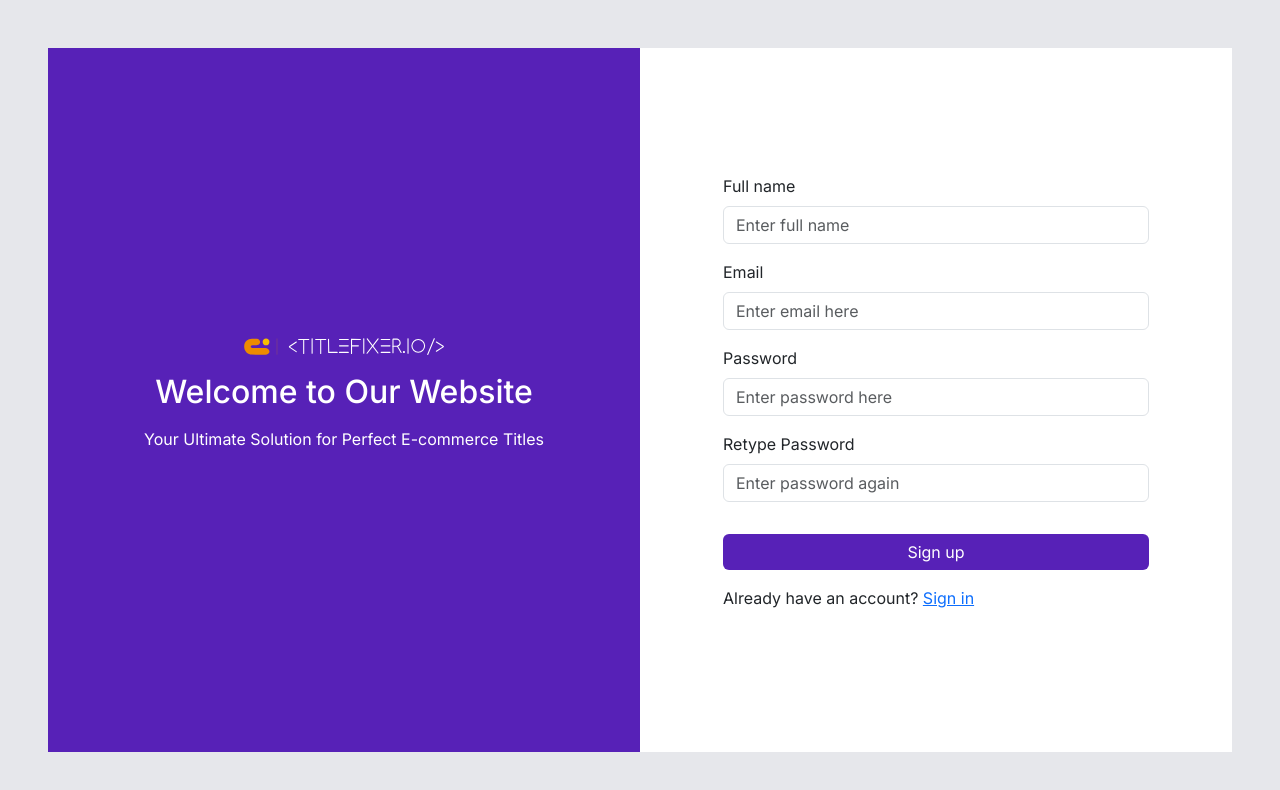
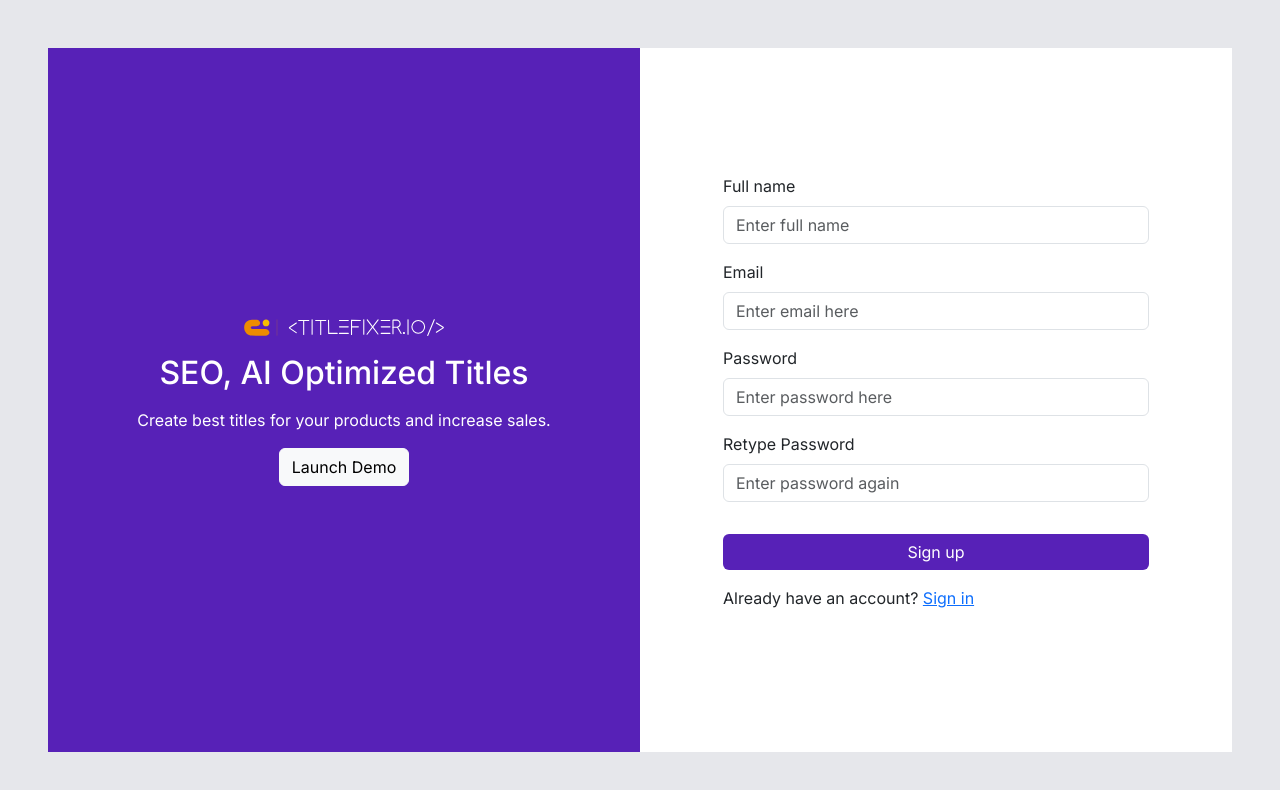
Before and after one commit to nmedia82/Titles-Fixer, a React (Create React App) app: page / in a window 1280 px wide. Shown: the top 790 px of the page. Built offline with nearby package versions, Linux system fonts and the light colour scheme.

Commit message:
guest paymnet

```diff
--- a/src/App.js
+++ b/src/App.js
@@ -18,7 +18,7 @@
 import Header from "./components/Header";
 import AuthForm from "./components/auth/Auth";
 import { loginUser, logout } from "./services/auth";
-import { Container, Col, Row } from "react-bootstrap";
+import { Container, Col, Row, Button } from "react-bootstrap";
 import MyCredits from "./components/Credits";
 import logo from "./images/Logo-white.svg";
 
@@ -45,6 +45,7 @@
   const [IsLoading, setIsLoading] = useState(false);
   const [View, setView] = useState("Login");
   const [activeNavItem, setActiveNavItem] = useState("");
+  const [Guest, setGuest] = useState(false);
 
   // console.log(User);
 
@@ -84,6 +85,9 @@
           });
 
           setIsLoading(false);
+
+          if (user_id === "guest") setGuest(true);
+          setView("Home");
         } catch (error) {
           console.error("Error fetching website info:", error);
           setIsLoading(false);
@@ -100,7 +104,8 @@
     if (navItem === "Logout") return handleLogout();
     setActiveNavItem(navItem);
     setView(navItem);
-    setActiveNavItem("Home");
+    console.log(navItem);
+    // setActiveNavItem("Home");
     // Implement your own logic for navigation or other actions here
   };
 
@@ -201,6 +206,11 @@
     setTitleCredits(title_credits);
   };
 
+  const handleDemo = () => {
+    setGuest(true);
+    setView("Home");
+  };
+
   return (
     <div className="container-fluid p-0">
       {View === "Login" && !User && (
@@ -222,10 +232,13 @@
                     className="app-logo img-fluid"
                     style={{ width: "200px" }}
                   />
-                  <h2 className="mt-3">Welcome to Our Website</h2>
+                  <h2 className="mt-3">SEO, AI Optimized Titles</h2>
                   <p className="mt-3">
-                    Your Ultimate Solution for Perfect E-commerce Titles
+                    Create best titles for your products and increase sales.
                   </p>
+                  <Button variant="light" onClick={handleDemo}>
+                    Launch Demo
+                  </Button>
                 </div>
               </div>
               <div className="col-lg-6 p-0 bg-white d-flex align-items-center justify-content-center">
@@ -236,12 +249,12 @@
         </div>
       )}
 
-      {User && (
+      {(User || Guest) && (
         <div className="p-0">
           <Header
             onNavClick={handleNavClick}
             User={User}
-            // activeNavItem={activeNavItem}
+            // activeNavItem={(nav) => setActiveNavItem(nav)}
           />
           <div className="row mt-4">
             {IsLoading ? (
--- a/src/components/Header.js
+++ b/src/components/Header.js
@@ -1,7 +1,7 @@
-import React from 'react';
-import { Navbar, Nav } from 'react-bootstrap';
-import logo from './../images/Logo-white.svg';
-import '../App.css';
+import React from "react";
+import { Navbar, Nav } from "react-bootstrap";
+import logo from "./../images/Logo-white.svg";
+import "../App.css";
 
 const Header = ({ User, onNavClick, activeNavItem }) => {
   const isLoggedIn = () => {
@@ -9,81 +9,75 @@
   };
 
   return (
-		<Navbar
-			bg=""
-			expand="lg"
-			className="app-header"
-		>
-			<Navbar.Brand
-				href="#home"
-				onClick={() => onNavClick('Home')}
-			>
+    <Navbar bg="" expand="lg" className="app-header">
+      <Navbar.Brand href="#home" onClick={() => onNavClick("Home")}>
         <img
           src={logo}
           alt="Title Fixer Online"
           className="app-logo img-fluid"
-					style={{ width: '200px', cursor: 'pointer' }}
+          style={{ width: "200px", cursor: "pointer" }}
         />
       </Navbar.Brand>
       <Navbar.Toggle aria-controls="basic-navbar-nav" />
-			<Navbar.Collapse
-				id="basic-navbar-nav"
-				className="justify-content-end"
-			>
+      <Navbar.Collapse id="basic-navbar-nav" className="justify-content-end">
         <Nav className="ml-auto d-flex align-items-center">
           {!isLoggedIn() ? (
             <>
-							{/* <Nav.Link
-								onClick={() => onNavClick('Home')}
-								active={activeNavItem === 'Home'}
+              <Nav.Link
+                onClick={() => onNavClick("Home")}
+                active={activeNavItem === "Home"}
               >
                 Home
               </Nav.Link>
               <div className="nav-separator"></div>
               <Nav.Link
-								onClick={() => onNavClick('Login')}
-								active={activeNavItem === 'Login'}
+                onClick={() => onNavClick("Login")}
+                active={activeNavItem === "Login"}
               >
                 Login/Register
               </Nav.Link>
               <div className="nav-separator"></div>
               <Nav.Link
-								onClick={() => onNavClick('Buy')}
-								active={activeNavItem === 'Buy'}
+                onClick={() => onNavClick("Buy")}
+                active={activeNavItem === "Buy"}
               >
                 Packages
-							</Nav.Link> */}
+              </Nav.Link>
             </>
           ) : (
             <>
-							{/* <Nav.Item>
-								<span style={{ fontSize: '.75rem' }}>Hi, {User.fullname}</span>
+              <Nav.Item>
+                <span style={{ fontSize: ".75rem" }}>Hi, {User.fullname}</span>
               </Nav.Item>
-							<div className="nav-separator"></div> */}
-							<Nav.Link className='nav-color'
-								onClick={() => onNavClick('Home')}
-								active={activeNavItem === 'Home'}
+              <div className="nav-separator"></div>
+              <Nav.Link
+                className="nav-color"
+                onClick={() => onNavClick("Home")}
+                active={activeNavItem === "Home"}
               >
                 Home
               </Nav.Link>
               <div className="nav-separator"></div>
-							<Nav.Link className='nav-color'
-								onClick={() => onNavClick('Credits')}
-								active={activeNavItem === 'Credits'}
+              <Nav.Link
+                className="nav-color"
+                onClick={() => onNavClick("Credits")}
+                active={activeNavItem === "Credits"}
               >
                 Credits
               </Nav.Link>
               <div className="nav-separator"></div>
-							<Nav.Link className='nav-color'
-								onClick={() => onNavClick('Buy')}
-								active={activeNavItem === 'Buy'}
+              <Nav.Link
+                className="nav-color"
+                onClick={() => onNavClick("Buy")}
+                active={activeNavItem === "Buy"}
               >
                 Packages
               </Nav.Link>
               <div className="nav-separator"></div>
-							<Nav.Link className='nav-color'
-								onClick={() => onNavClick('Logout')}
-								active={activeNavItem === 'Logout'}
+              <Nav.Link
+                className="nav-color"
+                onClick={() => onNavClick("Logout")}
+                active={activeNavItem === "Logout"}
               >
                 Logout
               </Nav.Link>
```
Lines whose indentation alone changed are shown as unchanged.
